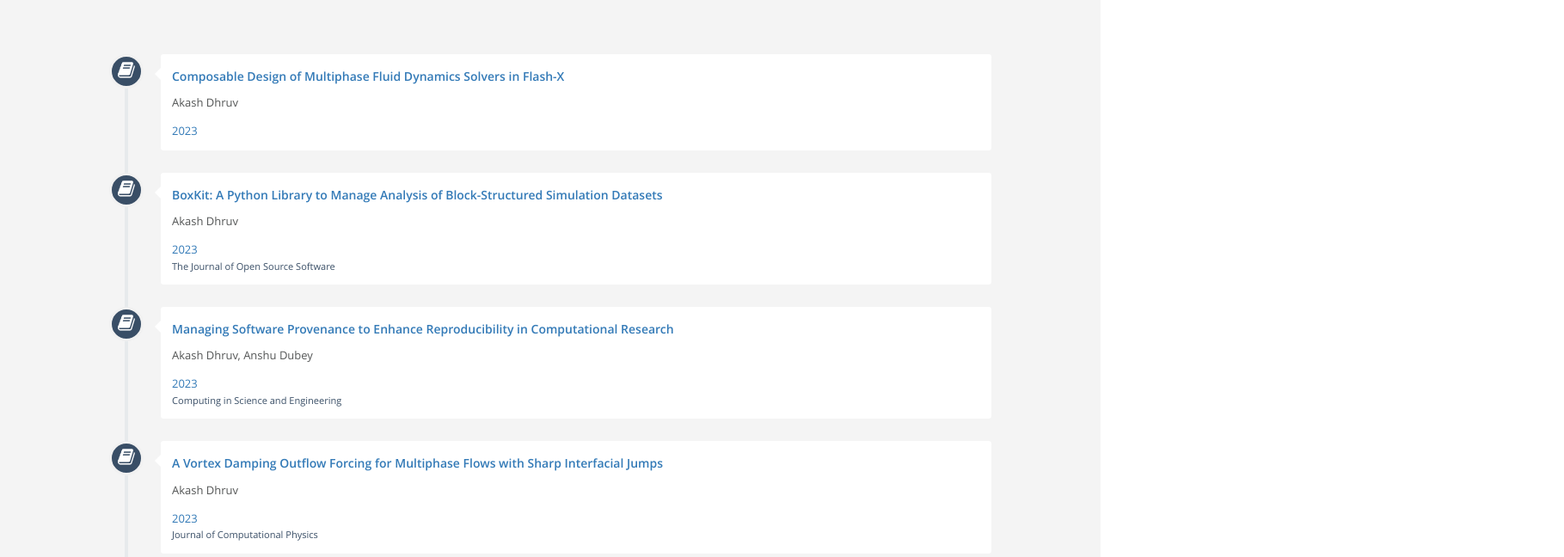
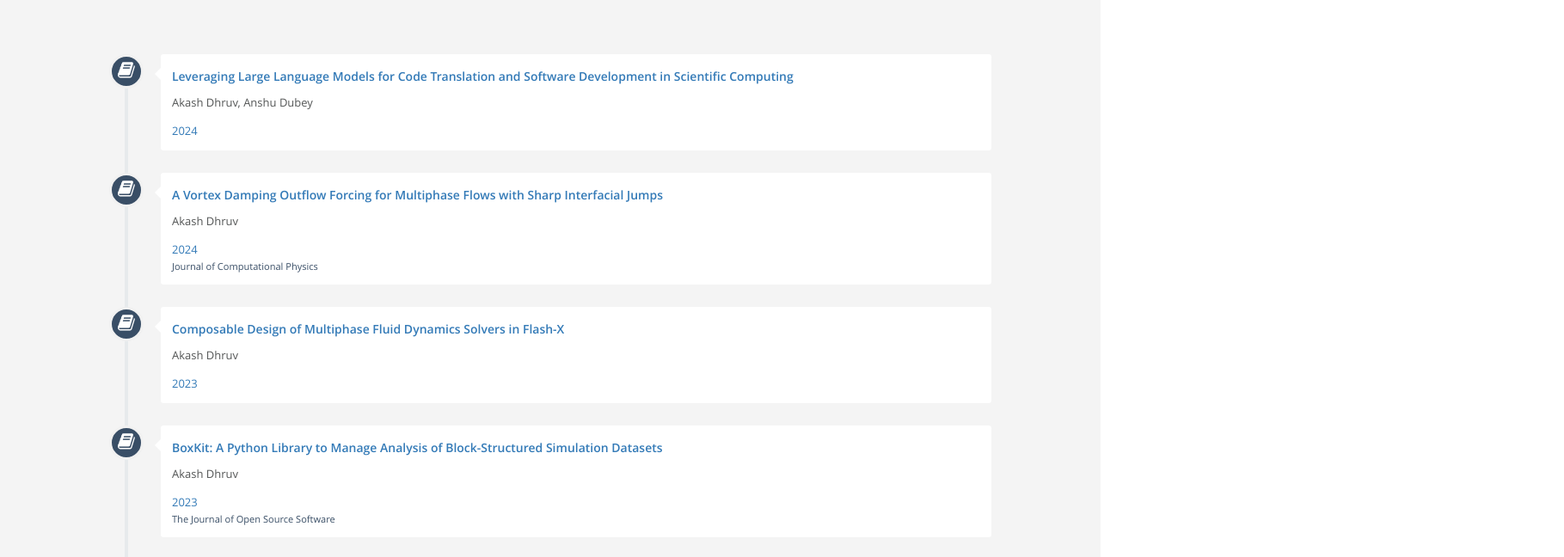
Before and after one commit to akashdhruv/akashdhruv.github.io, a plain HTML site: page pub/index.html in a window 1280 px wide. Shown: the part 438-1086 px from the top of the page at 86% size, 1819 px wide, since content can reach past the window. Drawn offline with Linux system fonts and the light colour scheme.

Commit message:
update publications

```diff
--- a/pub/index.html
+++ b/pub/index.html
@@ -69,6 +69,50 @@
                 <div class="vertical-timeline-block">
 
 
+                    <a href="https://arxiv.org/abs/2410.24119" target="_blank">
+                    <div class="vertical-timeline-iconNew navyNew-bg wow rotateIn">
+                        <i class="fa fa-book fa-lg"></i>
+                    </div>
+                    </a>
+
+
+
+	     	    <a href="https://arxiv.org/abs/2410.24119" target="_blank">
+                    <div class="vertical-timeline-content wow fadeInRight">
+			<h4><span>Leveraging Large Language Models for Code Translation and Software Development in Scientific Computing</span></h4>
+                        <p style="color:#545656;"><span>Akash Dhruv, Anshu Dubey </span></p>
+                        <span class="vertical-date">2024 </span>
+                        <br/><small><span></span></small> </span>
+                    </div></a>
+
+                </div>
+
+
+                <div class="vertical-timeline-block">
+
+
+                    <a href="https://doi.org/10.1016/j.jcp.2024.113122" target="_blank">
+                    <div class="vertical-timeline-iconNew navyNew-bg wow rotateIn">
+                        <i class="fa fa-book fa-lg"></i>
+                    </div>
+                    </a>
+
+
+
+	     	    <a href="https://doi.org/10.1016/j.jcp.2024.113122" target="_blank">
+                    <div class="vertical-timeline-content wow fadeInRight">
+			<h4><span>A Vortex Damping Outflow Forcing for Multiphase Flows with Sharp Interfacial Jumps</span></h4>
+                        <p style="color:#545656;"><span>Akash Dhruv </span></p>
+                        <span class="vertical-date">2024 </span>
+                        <br/><small><span>Journal of Computational Physics</span></small> </span>
+                    </div></a>
+
+                </div>
+
+
+                <div class="vertical-timeline-block">
+
+
                     <a href="https://arxiv.org/abs/2312.11740" target="_blank">
                     <div class="vertical-timeline-iconNew navyNew-bg wow rotateIn">
                         <i class="fa fa-book fa-lg"></i>
@@ -127,28 +171,6 @@
                         <p style="color:#545656;"><span>Akash Dhruv, Anshu Dubey </span></p>
                         <span class="vertical-date">2023 </span>
                         <br/><small><span>Computing in Science and Engineering</span></small> </span>
-                    </div></a>
-
-                </div>
-
-
-                <div class="vertical-timeline-block">
-
-
-                    <a href="https://doi.org/10.1016/j.jcp.2024.113122" target="_blank">
-                    <div class="vertical-timeline-iconNew navyNew-bg wow rotateIn">
-                        <i class="fa fa-book fa-lg"></i>
-                    </div>
-                    </a>
-
-
-
-	     	    <a href="https://doi.org/10.1016/j.jcp.2024.113122" target="_blank">
-                    <div class="vertical-timeline-content wow fadeInRight">
-			<h4><span>A Vortex Damping Outflow Forcing for Multiphase Flows with Sharp Interfacial Jumps</span></h4>
-                        <p style="color:#545656;"><span>Akash Dhruv </span></p>
-                        <span class="vertical-date">2023 </span>
-                        <br/><small><span>Journal of Computational Physics</span></small> </span>
                     </div></a>
 
                 </div>
```
